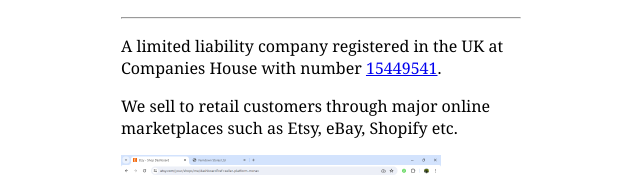
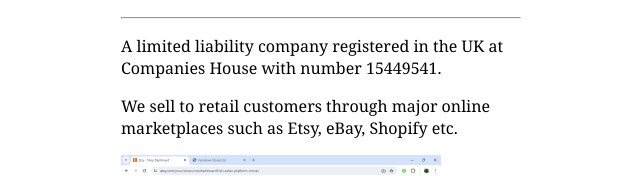
Before and after one commit to james-innes/ferndownstores.com, a plain HTML site: page index.html in a window 1280 px wide. Shown: the part 206-382 px from the top of the page, 319-959 px from the left. Drawn offline with Linux system fonts and the light colour scheme.

Commit message:
Don't link to companies house

```diff
--- a/index.html
+++ b/index.html
@@ -43,9 +43,8 @@
   <p>A company that sells T-shirts online</p>
   <hr>
 
-  <p>A limited liability company registered in the UK at Companies House with number <a
-      href="https://find-and-update.company-information.service.gov.uk/company/15449541" target="_blank">15449541</a>.
-  </p>
+  <p>A limited liability company registered in the UK at Companies House with number 15449541.</p>
+
   <p>We sell to retail customers through major online marketplaces such as Etsy, eBay, Shopify etc.</p>
 
   <img src="./etsy.png" alt="Screenshot of Etsy Seller dashboard">
```
